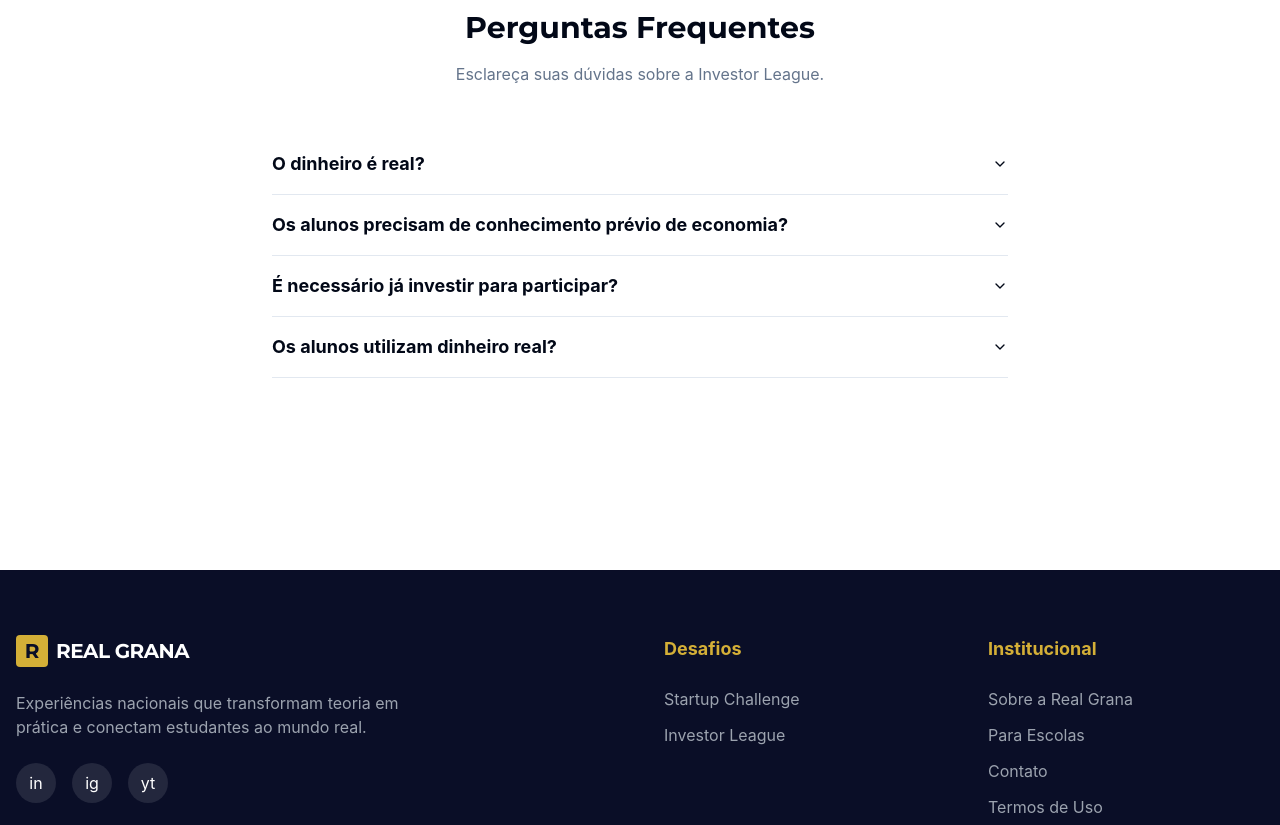
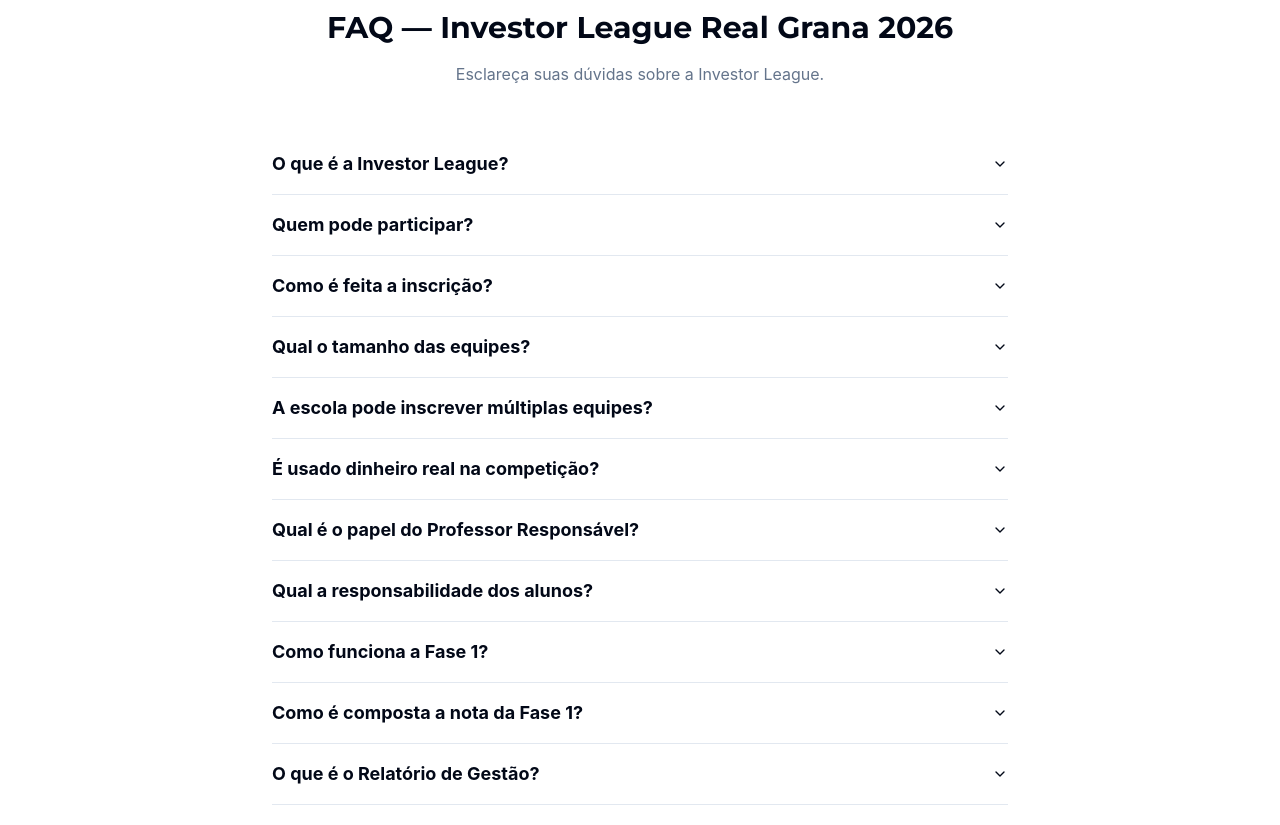
Before and after one commit to pdambr97/desafios-real-grana, a React (Vite) app: page /investor-league in a window 1280 px wide. Shown: the part 5080-5905 px from the top of the page. Built offline with nearby package versions, Linux system fonts and the light colour scheme.

Commit message:
Update FAQs for 2026 competitions

```diff
--- a/src/pages/InvestorLeague.tsx
+++ b/src/pages/InvestorLeague.tsx
@@ -48,20 +48,83 @@
 
   const faqs = [
     {
-      q: 'O dinheiro é real?',
-      a: 'Não, usamos um simulador avançado com dinheiro fictício (cada equipe recebe R$ 100.000 virtuais). No entanto, todas as cotações, gráficos e ativos são reais, sincronizados com a B3.',
+      q: 'O que é a Investor League?',
+      a: 'É uma competição escolar focada em educação financeira e investimentos para jovens.',
     },
     {
-      q: 'Os alunos precisam de conhecimento prévio de economia?',
-      a: 'Não! O projeto é focado no aprendizado contínuo. Fornecemos materiais de apoio robustos, trilhas de conhecimento e suporte para as decisões ao longo da liga.',
+      q: 'Quem pode participar?',
+      a: 'A competição é destinada a alunos matriculados no Ensino Fundamental II ou Ensino Médio através de escolas participantes.',
     },
     {
-      q: 'É necessário já investir para participar?',
-      a: 'Não, a liga é formatada inclusive para iniciantes. Por se tratar de um ambiente simulado, os alunos aprendem na prática, sem riscos reais.',
+      q: 'Como é feita a inscrição?',
+      a: 'As inscrições devem ser realizadas exclusivamente pela escola participante.',
     },
     {
-      q: 'Os alunos utilizam dinheiro real?',
-      a: 'Não. Todo o capital utilizado (R$ 100.000 iniciais por equipe) é inteiramente virtual e restrito ao simulador do desafio.',
+      q: 'Qual o tamanho das equipes?',
+      a: 'As equipes devem ser formadas por 2 a 5 estudantes.',
+    },
+    {
+      q: 'A escola pode inscrever múltiplas equipes?',
+      a: 'Sim, as escolas podem inscrever múltiplas equipes.',
+    },
+    {
+      q: 'É usado dinheiro real na competição?',
+      a: 'Não, as operações são feitas apenas com dinheiro virtual dentro da nossa plataforma de simulação.',
+    },
+    {
+      q: 'Qual é o papel do Professor Responsável?',
+      a: 'O professor atua como orientador e ponto de contato. Não é necessária expertise prévia em investimentos.',
+    },
+    {
+      q: 'Qual a responsabilidade dos alunos?',
+      a: 'Os alunos são responsáveis pela gestão da carteira (portfólio), acompanhamento do mercado, entrega do relatório de gestão e participação na fase final caso sejam classificados.',
+    },
+    {
+      q: 'Como funciona a Fase 1?',
+      a: 'A Fase 1 é a Liga Regular, que dura 4 semanas. A avaliação baseia-se na rentabilidade da carteira e no relatório de gestão.',
+    },
+    {
+      q: 'Como é composta a nota da Fase 1?',
+      a: 'A nota é composta 50% pela rentabilidade alcançada no simulador e 50% pela qualidade do relatório de gestão.',
+    },
+    {
+      q: 'O que é o Relatório de Gestão?',
+      a: 'Um documento de até 3 páginas onde os alunos explicam a estratégia adotada, as decisões tomadas e como fizeram o gerenciamento de risco.',
+    },
+    {
+      q: 'Como funciona a Fase 2?',
+      a: 'A Fase 2 é o Investment Case, na qual as equipes finalistas recebem um cenário macroeconômico específico para análise e defesa perante a banca.',
+    },
+    {
+      q: 'Quais são os critérios do Investment Case?',
+      a: 'São avaliadas a qualidade da análise, estratégia adotada, diversificação da carteira, gestão de risco e a apresentação.',
+    },
+    {
+      q: 'É permitida a troca de integrantes?',
+      a: 'Não. A troca de integrantes não é permitida após a realização da inscrição.',
+    },
+    {
+      q: 'Como são gerenciados conflitos na equipe?',
+      a: 'Incentivamos a resolução interna; os conflitos devem ser gerenciados pelos próprios alunos e pela escola.',
+    },
+    {
+      q: 'Quem é a organização do evento?',
+      a: 'A competição é organizada pela Real Grana.',
+    },
+    {
+      q: 'Como entro em contato com a organização?',
+      a: (
+        <>
+          Para dúvidas e suporte, entre em contato pelo email{' '}
+          <a
+            href="mailto:investorleague@realgrana.com.br"
+            className="text-investor hover:underline font-medium"
+          >
+            investorleague@realgrana.com.br
+          </a>
+          .
+        </>
+      ),
     },
   ]
 
@@ -477,7 +540,9 @@
       <section className="py-24 bg-background">
         <div className="container mx-auto px-4 max-w-3xl">
           <div className="text-center mb-12">
-            <h2 className="text-3xl font-display font-bold mb-4">Perguntas Frequentes</h2>
+            <h2 className="text-3xl font-display font-bold mb-4">
+              FAQ — Investor League Real Grana 2026
+            </h2>
             <p className="text-muted-foreground">Esclareça suas dúvidas sobre a Investor League.</p>
           </div>
           <Accordion type="single" collapsible className="w-full">
--- a/src/pages/StartupChallenge.tsx
+++ b/src/pages/StartupChallenge.tsx
@@ -65,20 +65,75 @@
 
   const faqs = [
     {
-      q: 'Qual a idade para participar?',
-      a: 'O desafio é destinado primariamente a alunos do Ensino Fundamental II e Ensino Médio.',
+      q: 'O que é o Startup Challenge?',
+      a: 'Uma competição que envolve empreendedorismo, inovação e uso de Inteligência Artificial para estudantes.',
     },
     {
-      q: 'A escola precisa pagar alguma taxa?',
-      a: 'Consulte nossa equipe comercial agendando uma apresentação para entender os pacotes institucionais e condições para escolas públicas.',
+      q: 'Quem pode participar?',
+      a: 'O desafio é destinado a alunos matriculados no Ensino Fundamental II ou Ensino Médio, através de escolas participantes.',
     },
     {
-      q: 'Precisa saber programar?',
-      a: 'Não! O foco é inteiramente no modelo de negócios, validação e estratégia. Usamos intensivamente ferramentas No-Code e IA para prototipagem.',
+      q: 'Como é feita a inscrição?',
+      a: 'A inscrição deve ser realizada exclusivamente pela escola participante.',
     },
     {
-      q: 'E se houver conflito entre integrantes da equipe?',
-      a: 'Incentivamos a resolução interna de conflitos como parte do aprendizado. Mudanças na composição da equipe são restritas e avaliadas caso a caso pela organização.',
+      q: 'Qual o tamanho das equipes?',
+      a: 'As equipes devem ser formadas por 2 a 5 estudantes.',
+    },
+    {
+      q: 'A escola pode inscrever múltiplas equipes?',
+      a: 'Sim, as escolas podem inscrever múltiplas equipes.',
+    },
+    {
+      q: 'Qual é o papel do Professor Responsável?',
+      a: 'O professor atua como mentor e ponto de contato da equipe. Não é necessária expertise técnica avançada em negócios.',
+    },
+    {
+      q: 'Qual a responsabilidade dos alunos?',
+      a: 'Os alunos são responsáveis pelo desenvolvimento do projeto, construção do MVP e elaboração do Pitch Deck.',
+    },
+    {
+      q: 'O que é o MVP?',
+      a: 'O MVP (Minimum Viable Product) deve ser um protótipo navegável da solução proposta pela equipe.',
+    },
+    {
+      q: 'As mentorias são obrigatórias?',
+      a: 'Sim, as mentorias são uma parte obrigatória da competição e contam pontos na avaliação.',
+    },
+    {
+      q: 'Como funciona o Pitch Final?',
+      a: 'O Pitch Final consiste em 5 minutos de apresentação seguidos por 5 minutos de perguntas e respostas (Q&A) com a banca avaliadora.',
+    },
+    {
+      q: 'Quais são os critérios de avaliação?',
+      a: 'A banca avalia: a relevância do problema, o tamanho do mercado, a qualidade da solução, o modelo de negócios, a evolução da equipe nas mentorias, o MVP com uso de IA e a apresentação do Pitch.',
+    },
+    {
+      q: 'É permitida a troca de integrantes?',
+      a: 'Não. A troca de integrantes não é permitida após a realização da inscrição.',
+    },
+    {
+      q: 'Como são gerenciados conflitos na equipe?',
+      a: 'Incentivamos a resolução interna; os conflitos devem ser gerenciados pelos próprios alunos e pela escola.',
+    },
+    {
+      q: 'Quem é a organização do evento?',
+      a: 'A competição é organizada pela Real Grana.',
+    },
+    {
+      q: 'Como entro em contato com a organização?',
+      a: (
+        <>
+          Para dúvidas e suporte, entre em contato pelo email{' '}
+          <a
+            href="mailto:startupchallenge@realgrana.com.br"
+            className="text-startup hover:underline font-medium"
+          >
+            startupchallenge@realgrana.com.br
+          </a>
+          .
+        </>
+      ),
     },
   ]
 
@@ -446,7 +501,9 @@
       <section className="py-24 bg-background">
         <div className="container mx-auto px-4 max-w-3xl">
           <div className="text-center mb-12">
-            <h2 className="text-3xl font-display font-bold mb-4">Perguntas Frequentes</h2>
+            <h2 className="text-3xl font-display font-bold mb-4">
+              FAQ — Startup Challenge Real Grana 2026
+            </h2>
             <p className="text-muted-foreground">
               Tudo o que você precisa saber sobre o Startup Challenge.
             </p>
```
Also changed, not shown: .skip.config.json.
